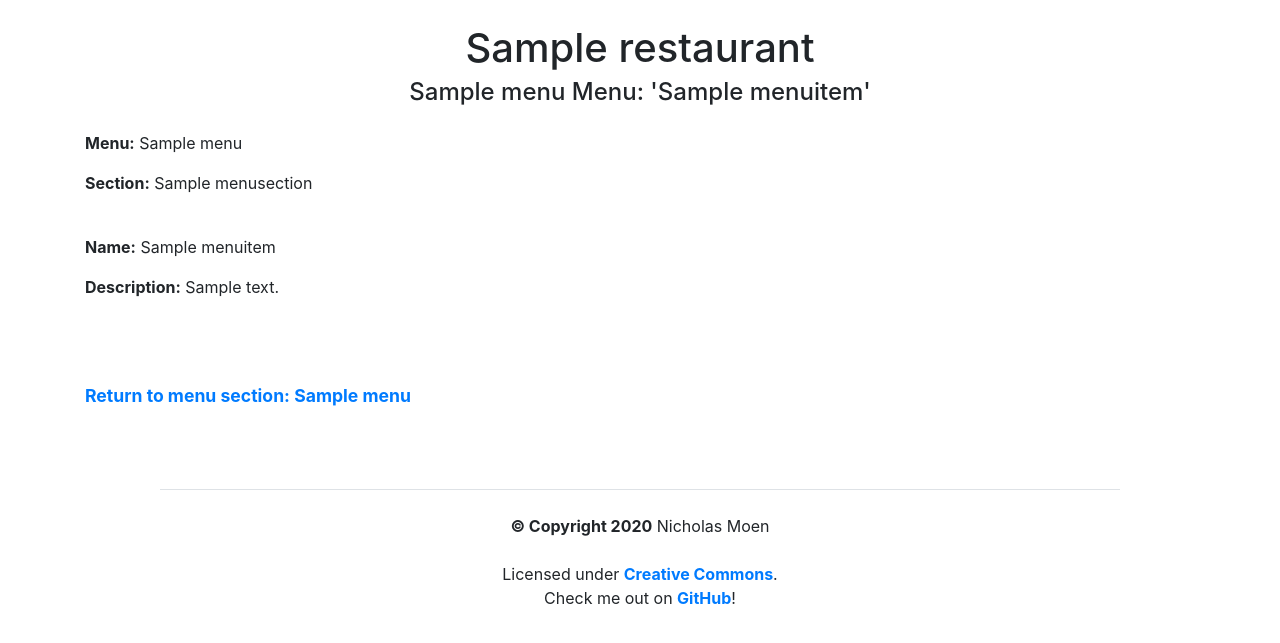
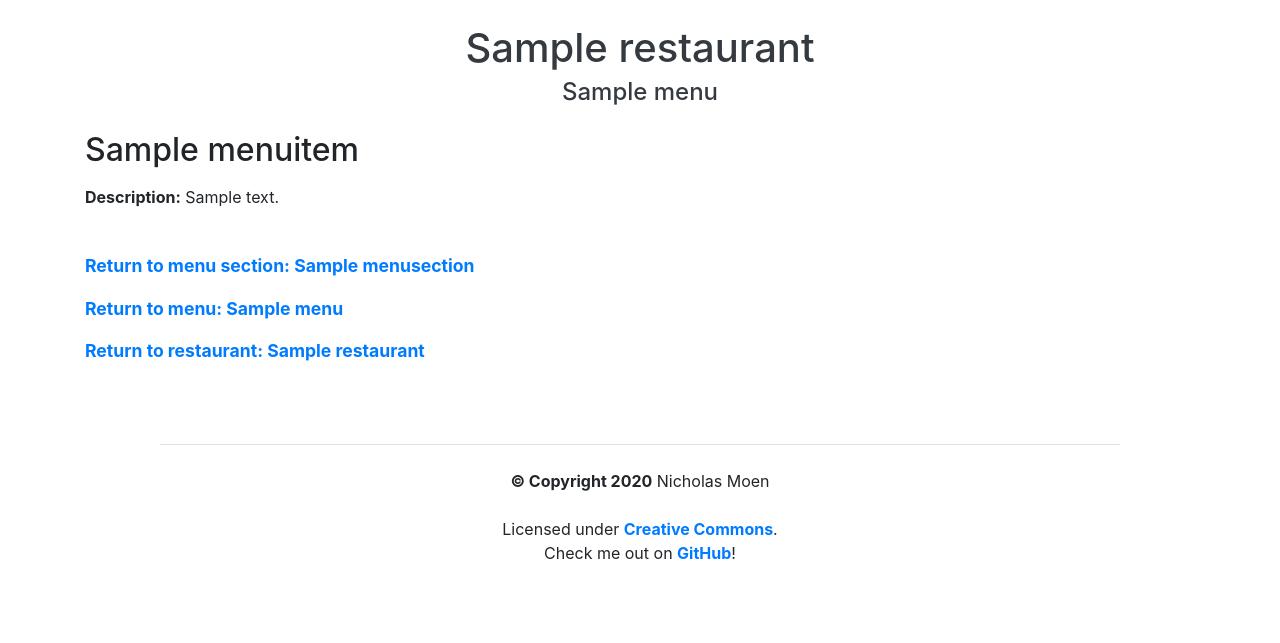
Before and after one commit to arcanemachine/django-menu-maker, a Django app: a page that uses menus/templates/menus/menuitem_detail.html in a window 1280 px wide. Shown: the part 56-699 px from the top of the page. Run offline with Django 3.2, Linux system fonts and the light colour scheme; tables that the repository leaves empty hold one stand-in row (values such as "Sample post").

Commit message:
Improve visual layout of templates

```diff
--- a/menus/templates/menus/menuitem_detail.html
+++ b/menus/templates/menus/menuitem_detail.html
@@ -2,18 +2,14 @@
 
 {% block title %}{{ menuitem.menusection.menu.name }} Menu - {{ menuitem.name }} - {{ menuitem.menusection.menu.restaurant.name }}{% endblock %}
 
-{% block body_title %}{{ menuitem.menusection.menu.restaurant.name }}{% endblock %}
-{% block body_subheading %}{{ menuitem.menusection.menu.name }} Menu: '{{ menuitem.name }}'{% endblock %}
+{% block body_title %}<a class="text-dark" href="{% url 'restaurants:restaurant_detail' restaurant_slug=menuitem.menusection.menu.restaurant.slug %}">{{ menuitem.menusection.menu.restaurant.name }}</a>{% endblock %}
+{% block body_subheading %}<a class="text-dark" href="{% url 'menus:menu_detail' restaurant_slug=menuitem.menusection.menu.restaurant.slug menu_slug=menuitem.menusection.menu.slug %}">{{ menuitem.menusection.menu.name }}</a>{% endblock %}
 
 {% block content %}
 
-<p><strong>Menu:</strong> {{ menuitem.menusection.menu.name }}</p>
-<p><strong>Section:</strong> {{ menuitem.menusection.name }}</p>
+<h2 class="pb-2">{{ menuitem.name }}</h2>
 
-<br>
-<p><strong>Name:</strong> {{ menuitem.name }}</p>
 <p><strong>Description:</strong> {{ menuitem.description }}</p>
-<br>
 
 {% if user.is_authenticated and user in menuitem.menusection.menu.restaurant.admin_users.all %}
 <div class="auth-links">
@@ -23,7 +19,9 @@
 {% endif %}
 
 <div id="bottom-links">
-  <p><a href="{% url 'menus:menusection_detail' restaurant_slug=menuitem.menusection.menu.restaurant.slug menu_slug=menuitem.menusection.menu.slug menusection_slug=menuitem.menusection.slug %}">Return to menu section: {{ menuitem.menusection.menu.name }}</a></p>
+  <p><a href="{% url 'menus:menusection_detail' restaurant_slug=menuitem.menusection.menu.restaurant.slug menu_slug=menuitem.menusection.menu.slug menusection_slug=menuitem.menusection.slug %}">Return to menu section: {{ menuitem.menusection.name }}</a></p>
+  <p><a href="{% url 'menus:menusection_detail' restaurant_slug=menuitem.menusection.menu.restaurant.slug menu_slug=menuitem.menusection.menu.slug menusection_slug=menuitem.menusection.slug %}">Return to menu: {{ menuitem.menusection.menu.name }}</a></p>
+  <p><a href="{% url 'restaurants:restaurant_detail' restaurant_slug=menuitem.menusection.menu.restaurant.slug %}">Return to restaurant: {{ menuitem.menusection.menu.restaurant.name }}</a></p>
 </div>
 
 {% endblock content %}
```
Also changed, not shown: menus/templates/menus/menu_detail.html (+21 -6 lines), menus/templates/menus/menusection_detail.html (+5 -4 lines).
